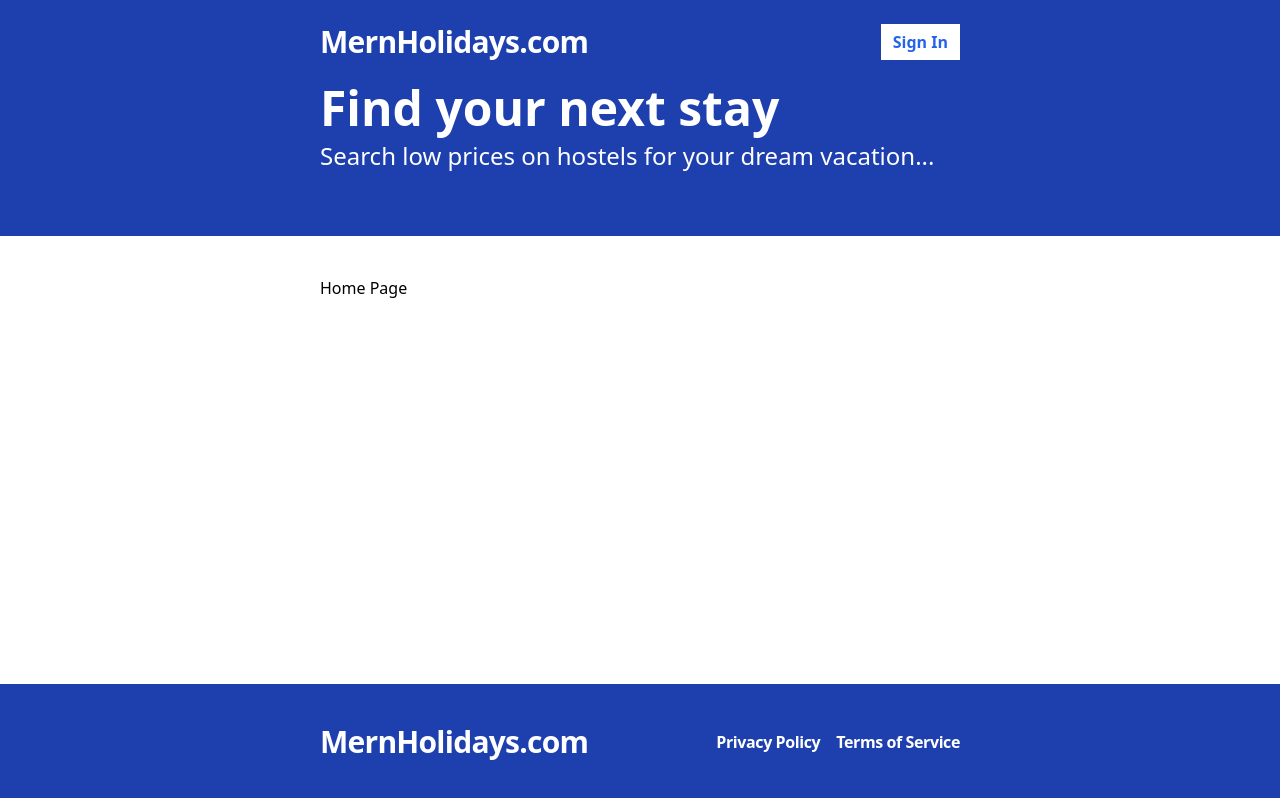
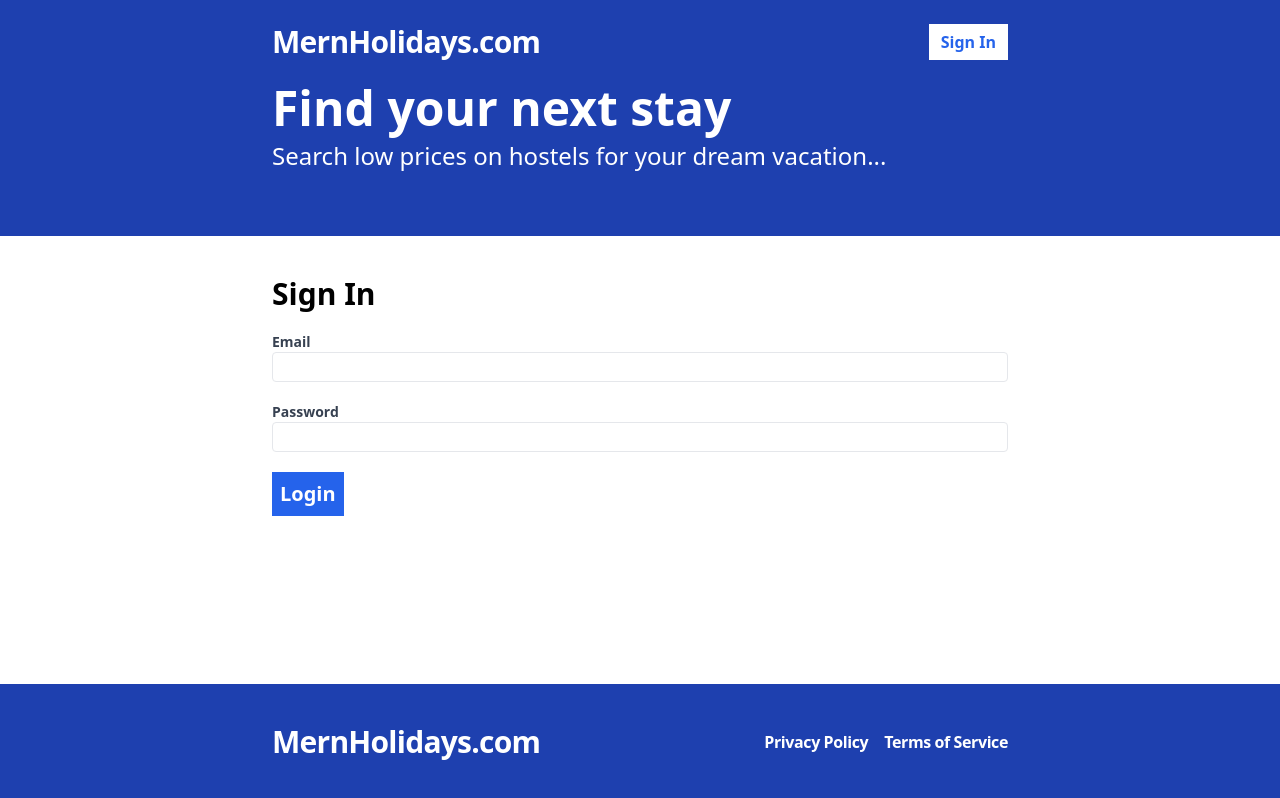
Before and after one commit to SuperSection/MERN-Hotel-Booking-App, a React (Vite) app in the folder frontend/: page /sign-in in a window 1280 px wide. Before the commit this address led to /. Built offline with nearby package versions, Linux system fonts and the light colour scheme; no server answers.

Commit message:
implement Sign-In and Sign-Out functionality

```diff
--- a/frontend/src/App.tsx
+++ b/frontend/src/App.tsx
@@ -6,6 +6,7 @@
 } from "react-router-dom";
 import Layout from "./layouts/Layout";
 import Register from "./pages/Register";
+import SignIn from "./pages/SignIn";
 
 const App = () => {
   return (
@@ -35,6 +36,15 @@
             </Layout>
           }
         />
+        <Route
+          path="/sign-in"
+          element={
+            <Layout>
+              <SignIn />
+            </Layout>
+          }
+        />
+
         <Route path="*" element={<Navigate to="/" />} />
       </Routes>
     </Router>
--- a/frontend/src/api-client.ts
+++ b/frontend/src/api-client.ts
@@ -1,4 +1,5 @@
 import { RegisterFormData } from "./pages/Register";
+import { SignInFormData } from "./pages/SignIn";
 
 const API_BASE_URL = import.meta.env.VITE_API_BASE_URL;
 
@@ -19,6 +20,24 @@
   }
 };
 
+export const signIn = async (formData: SignInFormData) => {
+  const response = await fetch(`${API_BASE_URL}/api/auth/login`, {
+    method: "POST",
+    credentials: "include",
+    headers: {
+      "Content-Type": "application/json",
+    },
+    body: JSON.stringify(formData),
+  });
+
+  const body = await response.json();
+  if (!response.ok) {
+    throw new Error(body.message);
+  }
+
+  return body;
+};
+
 export const validateToken = async () => {
   const response = await fetch(`${API_BASE_URL}/api/auth/validate-token`, {
     credentials: "include",
@@ -30,3 +49,14 @@
 
   return response.json();
 };
+
+export const signOut = async () => {
+  const response = await fetch(`${API_BASE_URL}/api/auth/logout`, {
+    credentials: "include",
+    method: "POST",
+  });
+
+  if (!response.ok) {
+    throw new Error("Error during sign out");
+  }
+};
--- a/frontend/src/components/Header.tsx
+++ b/frontend/src/components/Header.tsx
@@ -1,5 +1,6 @@
 import { Link } from "react-router-dom";
 import { useAppContext } from "../contexts/AppContext";
+import SignOutButton from "./SignOutButton";
 
 const Header = () => {
   const { isLoggedIn } = useAppContext();
@@ -15,7 +16,7 @@
             <>
               <Link to="/my-bookings">My Bookings</Link>
               <Link to="/my-hotels">My Hotels</Link>
-              <button>Sign out</button>
+              <SignOutButton />
             </>
           ) : (
             <Link
--- /dev/null
+++ b/frontend/src/components/SignOutButton.tsx
@@ -0,0 +1,33 @@
+import { useMutation, useQueryClient } from "react-query";
+import { useAppContext } from "../contexts/AppContext";
+import * as apiClient from "../api-client";
+
+const SignOutButton = () => {
+  const queryClient = useQueryClient();
+  const { showToast } = useAppContext();
+
+  const mutation = useMutation(apiClient.signOut, {
+    onSuccess: async () => {
+      await queryClient.invalidateQueries("validateToken");
+      showToast({ message: "Signed Out!", type: "SUCCESS" });
+    },
+    onError: (error: Error) => {
+      showToast({ message: error.message, type: "ERROR" });
+    },
+  });
+
+  const handleClick = () => {
+    mutation.mutate();
+  };
+
+  return (
+    <button
+      onClick={handleClick}
+      className="text-blue-600 px-3 font-bold bg-white hover:bg-gray-100"
+    >
+      Sign out
+    </button>
+  );
+};
+
+export default SignOutButton;
--- a/frontend/src/pages/Register.tsx
+++ b/frontend/src/pages/Register.tsx
@@ -1,5 +1,5 @@
 import { useForm } from "react-hook-form";
-import { useMutation } from "react-query";
+import { useMutation, useQueryClient } from "react-query";
 import { useNavigate } from "react-router-dom";
 import * as apiClient from "../api-client";
 import { useAppContext } from "../contexts/AppContext";
@@ -13,6 +13,7 @@
 };
 
 const Register = () => {
+  const queryClient = useQueryClient();
   const navigate = useNavigate();
   const { showToast } = useAppContext();
 
@@ -24,8 +25,9 @@
   } = useForm<RegisterFormData>();
 
   const mutation = useMutation(apiClient.register, {
-    onSuccess: () => {
+    onSuccess: async () => {
       showToast({ message: "Registration Success!", type: "SUCCESS" });
+      await queryClient.invalidateQueries("validateToken");
       navigate("/");
     },
     onError: (error: Error) => {
@@ -40,6 +42,7 @@
   return (
     <form className="flex flex-col gap-5" onSubmit={onSubmit}>
       <h2 className="text-3xl font-bold"> Create an Account</h2>
+
       <div className="flex flex-col md:flex-row gap-5">
         <label className="text-gray-700 text-sm font-bold flex-1">
           First Name
@@ -62,6 +65,7 @@
           )}
         </label>
       </div>
+
       <label className="text-gray-700 text-sm font-bold flex-1">
         Email
         <input
@@ -109,6 +113,7 @@
           <span className="text-red-500">{errors.confirmPassword.message}</span>
         )}
       </label>
+
       <span>
         <button
           type="submit"
--- /dev/null
+++ b/frontend/src/pages/SignIn.tsx
@@ -0,0 +1,87 @@
+import { useForm } from "react-hook-form";
+import { useMutation, useQueryClient } from "react-query";
+import { useNavigate } from "react-router-dom";
+import * as apiClient from "../api-client";
+import { useAppContext } from "../contexts/AppContext";
+
+export type SignInFormData = {
+  email: string;
+  password: string;
+};
+
+const SignIn = () => {
+  const queryClient = useQueryClient();
+  const { showToast } = useAppContext();
+  const navigate = useNavigate();
+
+  const {
+    register,
+    formState: { errors },
+    handleSubmit,
+  } = useForm<SignInFormData>();
+
+  const mutation = useMutation(apiClient.signIn, {
+    onSuccess: async () => {
+      //   console.log("User has been signed in.");
+      /* 1. show the toast */
+      showToast({ message: "Sign in Successful!", type: "SUCCESS" });
+      await queryClient.invalidateQueries("validateToken");
+      /* 2. navigate to the home page */
+      navigate("/");
+    },
+    onError: (error: Error) => {
+      // show toast
+      showToast({ message: error.message, type: "ERROR" });
+    },
+  });
+
+  const onSubmit = handleSubmit((data) => {
+    mutation.mutate(data);
+  });
+
+  return (
+    <form className="flex flex-col gap-5" onSubmit={onSubmit}>
+      <h2 className="text-3xl font-bold">Sign In</h2>
+
+      <label className="text-gray-700 text-sm font-bold flex-1">
+        Email
+        <input
+          type="email"
+          className="border rounded w-full py-1 px-2 font-normal"
+          {...register("email", { required: "This field is required." })}
+        />
+        {errors.email && (
+          <span className="text-red-500">{errors.email.message}</span>
+        )}
+      </label>
+      <label className="text-gray-700 text-sm font-bold flex-1">
+        Password
+        <input
+          type="password"
+          className="border rounded w-full py-1 px-2 font-normal"
+          {...register("password", {
+            required: "This field is required.",
+            minLength: {
+              value: 6,
+              message: "Password must be at least of 6 characters.",
+            },
+          })}
+        />
+        {errors.password && (
+          <span className="text-red-500">{errors.password.message}</span>
+        )}
+      </label>
+
+      <span>
+        <button
+          type="submit"
+          className="bg-blue-600 text-white p-2 font-bold hover:bg-blue-500 text-xl"
+        >
+          Login
+        </button>
+      </span>
+    </form>
+  );
+};
+
+export default SignIn;
--- a/frontend/tailwind.config.js
+++ b/frontend/tailwind.config.js
@@ -5,7 +5,7 @@
     extend: {},
     container: {
       padding: {
-        md: "20rem",
+        md: "17rem",
       },
     },
   },
```
Also changed, not shown: 1 other file (tests, documents, lock files or other folders).
